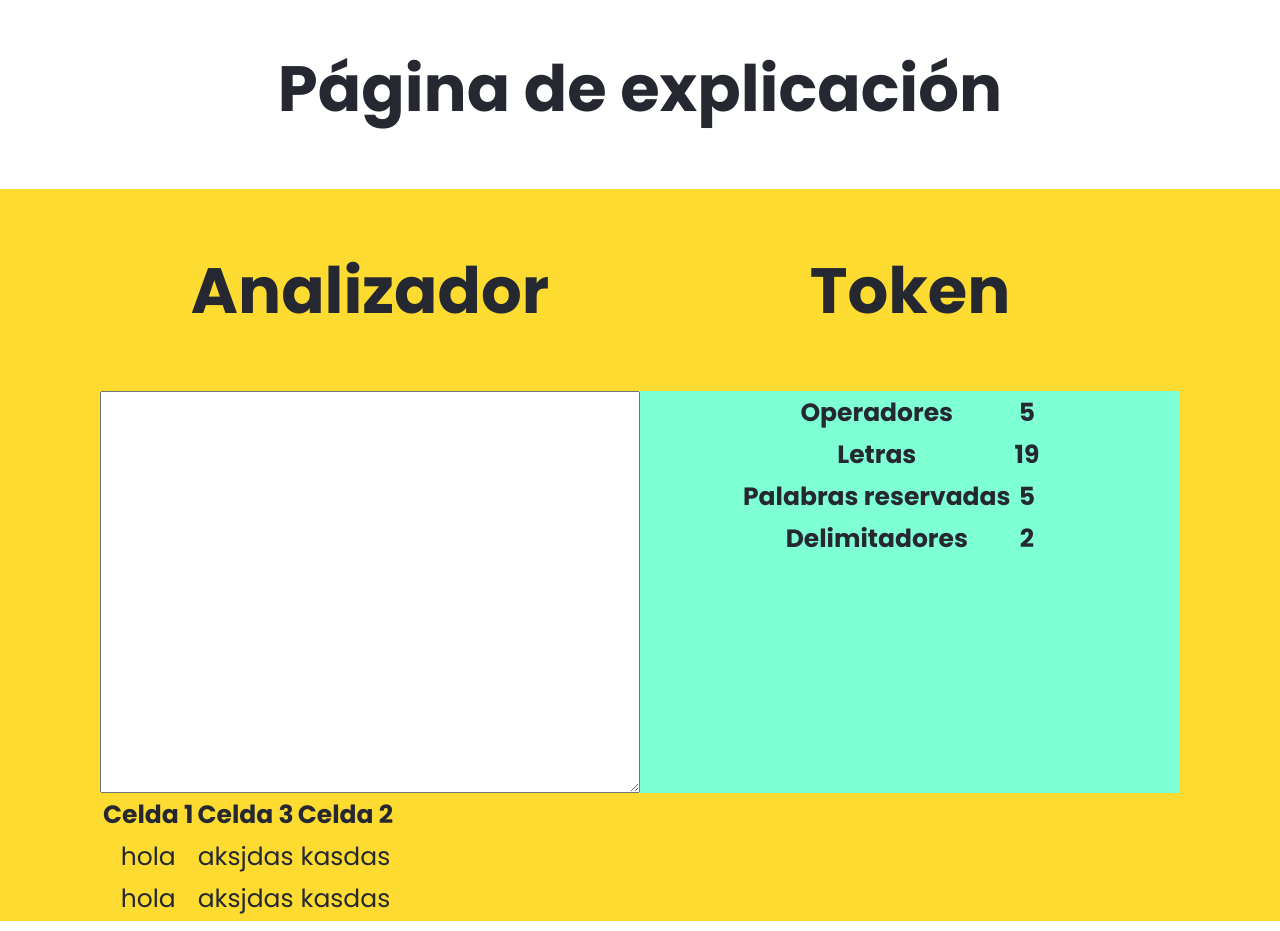
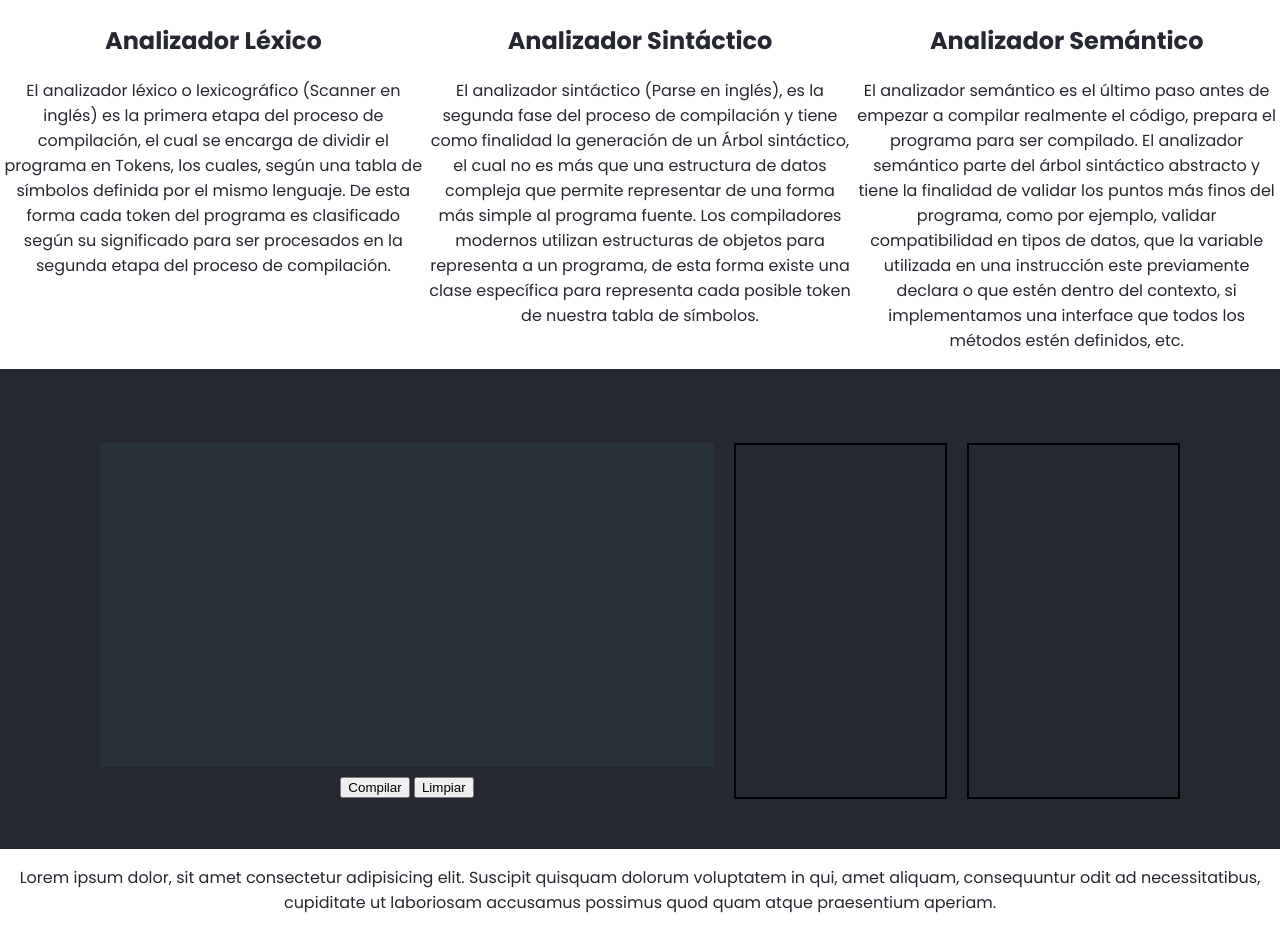
Before and after one commit to Zackperez/analizador_lexico, a plain HTML site: page index.html in a window 1280 px wide. Shown: the part 591-1522 px from the top of the page. Drawn offline with Linux system fonts and the light colour scheme.

Commit message:
Add files via upload

```diff
--- a/asd.html
+++ b/asd.html
@@ -7,8 +7,8 @@
     <link rel="stylesheet" href="css/estilos2.css">
     <title>Document</title>
 </head>
-<body> <!--
-  <div class="pagina">
+<body>
+  <!-- <div class="pagina">
     <nav class="menu">
       <ul class="menu-navegacion__contenido">
         <a id = "btn_analizar"><i class="fa-solid fa-play fa-3x" style="color: #697679";></i></a>
@@ -59,7 +59,6 @@
   </div>
 
   <script src="https://kit.fontawesome.com/1a5bcd4a97.js" crossorigin="anonymous"></script>
-  <script src="index.js"></script>
 
 </body>
 </html>
--- a/css/styles.css
+++ b/css/styles.css
@@ -13,9 +13,7 @@ body {
     margin: 0;
 }
 
-h1{
-    font-size: 4em;
-}
+
 
 .Pagina {
     display: grid;
@@ -25,12 +23,12 @@ h1{
     "explicacion"
     "analizador";
     grid-template-columns: 1fr;
-    grid-template-rows: auto;
+    grid-template-rows: 1fr;
     text-align: center;
 }
 
 .menu {
-    background-color: #fddb30;
+    background-color: var(--menuBG);
     display: grid;
     grid-area: menu;
 }
@@ -46,15 +44,14 @@ h1{
     /*background-color:aquamarine;*/
     display: grid;
     grid-area:explicacion;
-    padding: 0px 100px 0px 100px;
 }
 
 .analizador{
     /*background-color: bisque;*/
     display: grid;
     grid-area: analizador;
-    background:#fddb30;
-    padding: 0px 100px 0px 100px;
+    background-color: var(--menuBG);
+    padding: 0px 100px 50px 100px;
 }
 
 .menu-navegacion__contenido {
@@ -73,7 +70,7 @@ h1{
 
 .menu-navegacion__item a {
     text-decoration: none;
-    color: var(--menuBG);
+    color: white;
     font-size: 1.1em;
     font-weight: 500;
     letter-spacing: 2px;
@@ -84,30 +81,115 @@ h1{
     border-bottom: 2px solid #000;
 }
 
-.presentacion__contenedor {
-
+.presentacion__contenedor{
     display: grid;
     grid-template-columns: 0.5fr 1fr;
     grid-template-rows: 1fr;
+}
 
+.presentacion__titulo{
+    font-size: 6vh;
+}
+
+.presentacion__descripcion{
+    font-size: 2vh;
 }
 
 .imagenCompilador{
     height: 400px;
 }
 
+.explicacion__fases_compilador{
+    display: grid;
+    grid-template-areas:
+    "fase1 fase2 fase3";
+    grid-template-columns: 1fr 1fr 1fr;
+    grid-template-rows: auto;
+    text-align: center;
+}
+
+.analizador_lexico{
+    grid-area: fase1;
+}
+
+.analizador_sintactico{
+    grid-area: fase2;
+}
+
+.analizador_semantico{
+    grid-area: fase3;
+}
+
 .analizador__contenido {
     display: grid;
     grid-template-areas:
-    "titulo_analizador" "titulo_analizador" "titulo_token"
-    "entrada_texto" "entrada_texto" "resultado_token"
-    "tabla_resultados" "tabla_resultados" "tabla_resultados";
-    grid-template-columns: 1fr 1fr;
-    grid-template-rows: 0.5fr 2fr auto;
+    "titulo_analizador titulo_analizador_lexico titulo_analizador_sintactico"
+    "entrada_texto resultado_lexico resultado_sintactico";
+    grid-template-columns: 1.5fr 1fr 1fr;
+    grid-template-rows: auto 1fr;
+    column-gap: 20px;
 }
 
+.analizador__contenido_analizador_titulo{
+    display: grid;
+    grid-area: titulo_analizador;
+}
+
+.analizador__contenido_analizador_lexico_titulo{
+    display: grid;
+    grid-area: titulo_analizador_lexico;
+}
+
+.analizador__contenido_analizador_sintactico_titulo{
+    display: grid;
+    grid-area: titulo_analizador_sintactico;
+}
+
+.analizador__contenido_analizador_entrada{
+    display: grid;
+    grid-area: entrada_texto;
+}
+
+.analizador__contenido-resultado_analizador_Lexico{
+    display: grid;
+    grid-area: resultado_lexico;
+    border: 2px solid black;
+}
+
+.analizador__contenido-resultado_analizador_sintactico{
+    display: grid;
+    grid-area: resultado_sintactico;
+    border: 2px solid black;
+}
+
+textarea{
+    height: 40vh;
+    border: none;
+    cursor: default;
+    background-color: #263238;
+    font-size: 30px;
+    color: white;
+    font-family: monospace;
+    resize: none;
+}
+
+textarea:focus{
+    outline: none;
+}
+
+.datos_info{
+    height: 20px;
+}
+
+.text-body-1{
+    font-size: 20px;
+}
+.linea{
+    font-weight: bold;
+    text-align: center;
+}
+/*
 .analizador__contenido-titulo_analizador{
-    display: grid;
     grid-area: titulo_analizador;
     padding: 0;
 }
@@ -115,30 +197,22 @@ h1{
 .analizador__contenido-titulo_token{
     display: grid;
     grid-area: titulo_token;
-    grid-row: 1;
-    grid-column: 2;
 }
 
 .analizador__contenido-entrada_texto{
     display: grid;
     grid-area: entrada_texto;
-    grid-row: 2;
-    grid-column: 1;
 }
 
 .analizador__contenido-resultado_token{
     display: grid;
     grid-area: resultado_token;
-    grid-row: 2;
-    grid-column: 2;
     background-color: aquamarine;
 }
 
 .analizador__contenido-tabla_resultados{
     display: grid;
     grid-area: tabla_resultados;
-    grid-row: 3;
-    grid-column: 1/3;
 }
 
 .resultado_token{
@@ -147,10 +221,12 @@ h1{
 }
 
 .contenedor_denose{
-    padding-left: 100px;
+    padding-left: 50px;
     text-align: start;
 }
 
 .tabla_resultados{
     font-size: 25px;
 }
+
+*/
--- a/index.html
+++ b/index.html
@@ -1,5 +1,6 @@
 <!DOCTYPE html>
 <html lang="en">
+
 <head>
     <meta charset="UTF-8">
     <meta http-equiv="X-UA-Compatible" content="IE=edge">
@@ -8,9 +9,10 @@
     <!-- CSS only -->
     <title>Compilador</title>
 </head>
+
 <body>
 
-<div class = "Pagina">
+    <div class="Pagina">
 
         <header>
             <div class="menu">
@@ -24,7 +26,7 @@
                 </nav>
             </div>
         </header>
-    <section class = "presentacion">
+        <section class="presentacion">
             <div class="presentacion__contenedor">
 
                 <div class="presentacion__contenedor-imagen">
@@ -32,80 +34,88 @@
                 </div>
 
                 <div class="presentacion__contenedor--texto">
-                <h1>Compilador</h1>
-                <p>Lorem ipsum dolor sit amet, consectetur adipisicing elit. Veniam autem, ut repellendus doloremque provident labore soluta quas explicabo id qui aliquam blanditiis, sapiente amet voluptates deleniti. Incidunt tempora officiis beatae sequi sint nostrum deserunt sit esse quis modi reiciendis vitae maiores illum dicta recusandae ab corrupti impedit nisi, dolore ullam natus qui molestiae id! Voluptates tempora et praesentium distinctio dolores nihil! Ut dolor facere porro itaque provident reprehenderit beatae necessitatibus hic dolorum accusamus eveniet, alias inventore velit pariatur voluptatum expedita? Nemo aperiam obcaecati dolor veniam quia ipsam quisquam voluptates consequatur expedita, officiis, accusamus minima similique eius quam commodi, ex provident?</p>
+                    <h1 class="presentacion__titulo">Compilador</h1>
+                    <p class="presentacion__descripcion">Un compilador es un programa que traduce código fuente escrito en un lenguaje de alto nivel como Java, a un lenguaje legible por la máquina llamado código objeto, lenguaje de destino o incluso lenguaje ensamblador. Por lo tanto, un compilador podría llamarse traductor, pero sus tareas son más amplias porque, como parte de la compilación del programa, también informa de errores al leer el código.</p>
 
                 </div>
 
             </div>
         </section>
 
-    <section class = "explicacion">
+        <section class="explicacion">
             <h1>Página de explicación</h1>
+            <div class="explicacion__fases_compilador">
+                <div class="analizador_lexico">
+                    <h1>Analizador Léxico</h1>
+                    <p>El analizador léxico o lexicográfico (Scanner en inglés) es la primera etapa del proceso de compilación, el cual se encarga de dividir el programa en Tokens, los cuales, según una tabla de símbolos definida por el mismo lenguaje.
+                    De esta forma cada token del programa es clasificado según su significado para ser procesados en la segunda etapa del proceso de compilación.</p>
+                </div>
+                <div class="analizador_sintactico">
+                    <h1>Analizador Sintáctico</h1>
+                    <p>El analizador sintáctico (Parse en inglés), es la segunda fase del proceso de compilación y tiene como finalidad la generación de un Árbol sintáctico, el cual no es más que una estructura de datos compleja que permite representar de una forma más simple al programa fuente.
+                    Los compiladores modernos utilizan estructuras de objetos para representa a un programa, de esta forma existe una clase específica para representa cada posible token de nuestra tabla de símbolos.</p>
+                </div>
+                <div class="analizador_semantico">
+                    <h1>Analizador Semántico</h1>
+                    <p>El analizador semántico es el último paso antes de empezar a compilar realmente el código, prepara el programa para ser compilado. El analizador semántico parte del árbol sintáctico abstracto y tiene la finalidad de validar los puntos más finos del programa, como por ejemplo, validar compatibilidad en tipos de datos, que la variable utilizada en una instrucción este previamente declara o que estén dentro del contexto, si implementamos una interface que todos los métodos estén definidos, etc.</p>
+                </div>
+            </div>
         </section>
 
-    <section class = "analizador">
+        <section class="analizador">
             <div class="analizador__contenido">
-            <div class="analizador__contenido-titulo_analizador">
+
+                <!-- Titulos fila 1-->
+                <div class="analizador__contenido_analizador_titulo">
                     <h1>Analizador</h1>
                 </div>
-            <div class="analizador__contenido-titulo_token">
-                <h1>Token</h1>
+                <div class="analizador__contenido_analizador_lexico_titulo">
+                    <h1>Resultado Léxico</h1>
                 </div>
-            <div class="analizador__contenido-entrada_texto">
-                <textarea id="story" name="story" rows="1" cols="33"> </textarea>
+                <div class="analizador__contenido_analizador_sintactico_titulo">
+                    <h1>Resultado Sinta</h1>
                 </div>
-            <div class="analizador__contenido-resultado_token">
-                <div class="contenedor_denose">
+
+
+
+                <!-- entradas/resultados fila 2-->
+                <div class="analizador__contenido_analizador_entrada">
+                    <form id="container_codigo">
+                        <textarea id="codigo" rows="1" cols="33"></textarea>
+                        <div class="analizador__contenido_botones">
+                            <button type="submit" id="btn-compilar">Compilar</button>
+                            <button type="reset">Limpiar</button>
+                        </div>
+                    </form>
+                </div>
+
+
+                <div class="analizador__contenido-resultado_analizador_Lexico">
                     <table class="tabla_resultados">
-                        <tr>
-                            <th>Operadores</th>
-                            <th>5</th>
-                        </tr>
-                        <tr>
-                            <th>Letras</th>
-                            <th>19</th>
-                        </tr>
-                        <tr>
-                            <th>Palabras reservadas</th>
-                            <th>5</th>
-                        </tr>
-                        <tr>
-                            <th>Delimitadores</th>
-                            <th>2</th>
-                        </tr>
+                        <tbody id="datos"></tbody>
+                    </table>
 
-                    </table>
+                </div>
+
+                <div class="analizador__contenido-resultado_analizador_sintactico">
+                    <div class="container_sintactico">
+                        <div id="aSintactico"></div>
+                    </div>
                 </div>
 
             </div>
-            <div class="analizador__contenido-tabla_resultados">
-                <div class = "tabla">
-                    <table class="tabla_resultados">
-                        <tr>
-                            <th>Celda 1</th>
-                            <th>Celda 3</th>
-                            <th>Celda 2</th>
-                        </tr>
-                        <tr>
-                            <td>hola</td>
-                            <td>aksjdas</td>
-                            <td>kasdas</td>
-                        </tr>
-                        <tr>
-                            <td>hola</td>
-                            <td>aksjdas</td>
-                            <td>kasdas</td>
-                        </tr>
+        </section>
 
-                    </table>
-                </div>
-
-            </div>
-        </div>
+        <section>
+            <footer>
+                <p>Lorem ipsum dolor, sit amet consectetur adipisicing elit. Suscipit quisquam dolorum voluptatem in
+                    qui, amet aliquam, consequuntur odit ad necessitatibus, cupiditate ut laboriosam accusamus possimus
+                    quod quam atque praesentium aperiam.</p>
+            </footer>
         </section>
     </div>
 
     <script src="index.js"></script>
 </body>
+
 </html>
```
Also changed, not shown: index.js (+57 -43 lines), lexemas.json (+17 -7 lines). Lines whose indentation alone changed are shown as unchanged.
